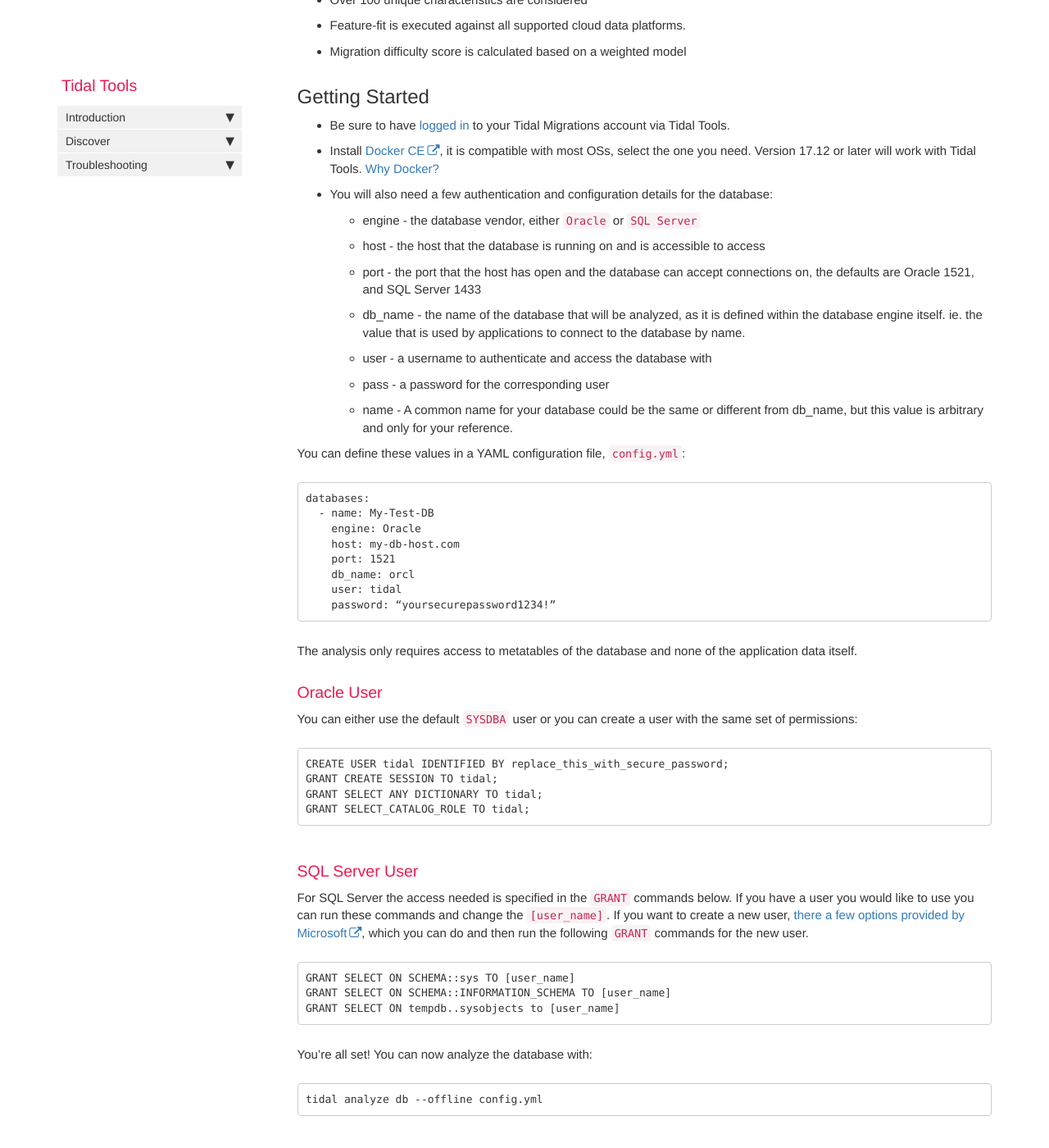
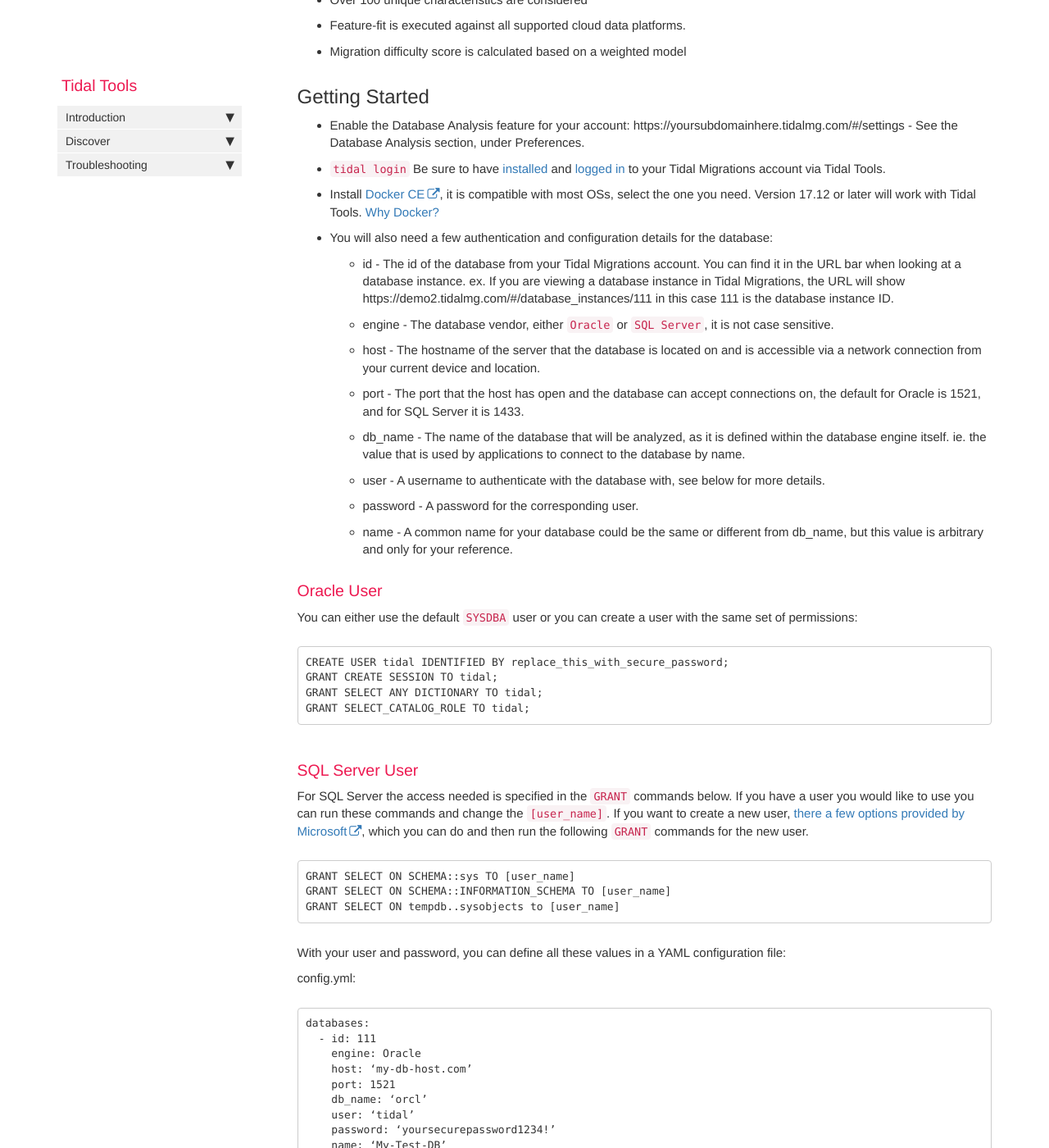
Before and after one commit to tidalmigrations/tidalmigrations.github.io, a Jekyll site: the page built from pages/tidal tools/analyze_database.md, in a window 1280 px wide and 1400 px high, scrolled down 965 px. Shown: the whole window at 82% size. Built offline with Jekyll 4.4.1, drawn with Linux system fonts in a browser that asks for light colours; nearby versions of some CDN libraries; comment, search, counter and statistics services are not loaded; some of the changed text lies outside the part shown.

Commit message:
Add content for updated db analyze guide (#69)

````diff
--- a/pages/tidal tools/analyze_database.md
+++ b/pages/tidal tools/analyze_database.md
@@ -12,7 +12,7 @@ Not sure how ready you are to move to the cloud? With Tidal Migrations you have
 
 The analysis will calculate the difficulty of migrating your databases to each target platform, and give details on database features that may complicate the migration.
 
-Capable of analyzing both **Oracle and SQL Server databases**. Providing analysis on migrating a database to a **variety of services on AWS, Azure and Google Cloud**.
+It is capable of analyzing both **Oracle and SQL Server databases**. Providing analysis on migrating a database to a **variety of services on AWS, Azure and Google Cloud**.
 
 > NB: The entire analysis never queries or reads user or application data and does not collect database source code.
 
@@ -26,30 +26,20 @@ For example, in Oracle databases, the Data Dictionary and AWR repository tables
  - Migration difficulty score is calculated based on a weighted model
 
 ## Getting Started
-- Be sure to have [logged in](tidal-tools.html#login) to your Tidal Migrations account via Tidal Tools.
+- Enable the Database Analysis feature for your account:
+  https://yoursubdomainhere.tidalmg.com/#/settings - See the Database Analysis section, under Preferences.
+- `tidal login`
+  Be sure to have [installed](tidal-tools.html) and [logged in](tidal-tools.html#login) to your Tidal Migrations account via Tidal Tools.
 - Install [Docker CE](https://docs.docker.com/v17.12/install/), it is compatible with most OSs, select the one you need. Version 17.12 or later will work with Tidal Tools. [Why Docker?](#why-docker)
 - You will also need a few authentication and configuration details for the database:
-    - engine - the database vendor, either `Oracle` or `SQL Server`
-    - host - the host that the database is running on and is accessible to access
-    - port - the port that the host has open and the database can accept connections on, the defaults are Oracle 1521, and SQL Server 1433
-    - db_name - the name of the database that will be analyzed, as it is defined within the database engine itself. ie. the value that is used by applications to connect to the database by name.
-    - user - a username to authenticate and access the database with
-    - pass - a password for the corresponding user
-    - name - A common name for your database could be the same or different from db_name, but this value is arbitrary and only for your reference.
-
-You can define these values in a YAML configuration file, `config.yml`:
-```
-databases:
-  - name: My-Test-DB
-    engine: Oracle
-    host: my-db-host.com
-    port: 1521
-    db_name: orcl
-    user: tidal
-    password: “yoursecurepassword1234!”
-```
-
-The analysis only requires access to metatables of the database and none of the application data itself.
+  - id - The id of the database from your Tidal Migrations account. You can find it in the URL bar when looking at a database instance. ex. If you are viewing a database instance in Tidal Migrations, the URL will show https://demo2.tidalmg.com/#/database_instances/111 in this case 111 is the database instance ID.
+  - engine - The database vendor, either `Oracle` or `SQL Server`, it is not case sensitive.
+  - host - The hostname of the server that the database is located on and is accessible via a network connection from your current device and location.
+  - port - The port that the host has open and the database can accept connections on, the default for Oracle is 1521, and for SQL Server it is 1433.
+  - db_name - The name of the database that will be analyzed, as it is defined within the database engine itself. ie. the value that is used by applications to connect to the database by name.
+  - user - A username to authenticate with the database with, see below for more details.
+  - password - A password for the corresponding user.
+  - name - A common name for your database could be the same or different from db_name, but this value is arbitrary and only for your reference.
 
 ### Oracle User
 
@@ -72,11 +62,33 @@ GRANT SELECT ON SCHEMA::INFORMATION_SCHEMA TO [user_name]
 GRANT SELECT ON tempdb..sysobjects to [user_name]
 ```
 
-You’re all set! You can now analyze the database with:
+With your user and password, you can define all these values in a YAML configuration file:
+
+
+config.yml:
 
 ```
-tidal analyze db --offline config.yml
+databases:
+  - id: 111
+    engine: Oracle
+    host: ‘my-db-host.com’
+    port: 1521
+    db_name: ‘orcl’
+    user: ‘tidal’
+    password: ‘yoursecurepassword1234!’
+    name: ‘My-Test-DB’
 ```
+
+{% include note.html content="It is best to use quotations, either double or single, around the values in the configuration file. To avoid special characters, : { } [ ] , & * # ? | - < > = ! % @ \ \n from being interpreted. Single quotes are safest, if the value has a single quote within it, you can include it by using a two single quotations, ie. `'my''string'` - will become `my'string`." %}
+
+- You’re all set! You can now analyze the database with:
+
+```
+tidal analyze db config.yml
+
+```
+
+Try it out!
 
 ## Why Docker?
 You need to install Docker in order to complete the database analysis. This is because the analysis uses several system dependent software libraries, so by using Docker the analysis can use those libraries without you requiring to install the correct dependencies with the correct versions.
````
